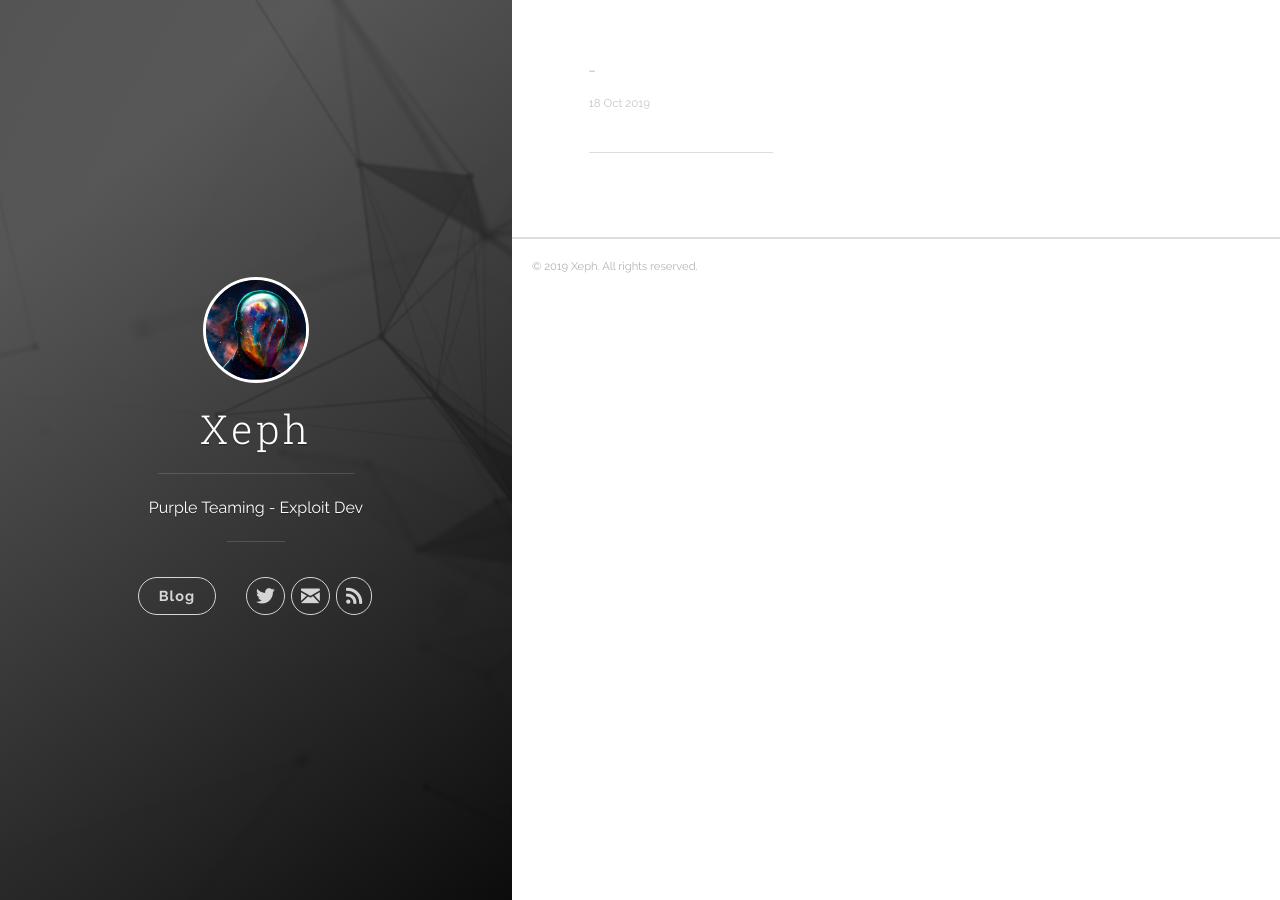
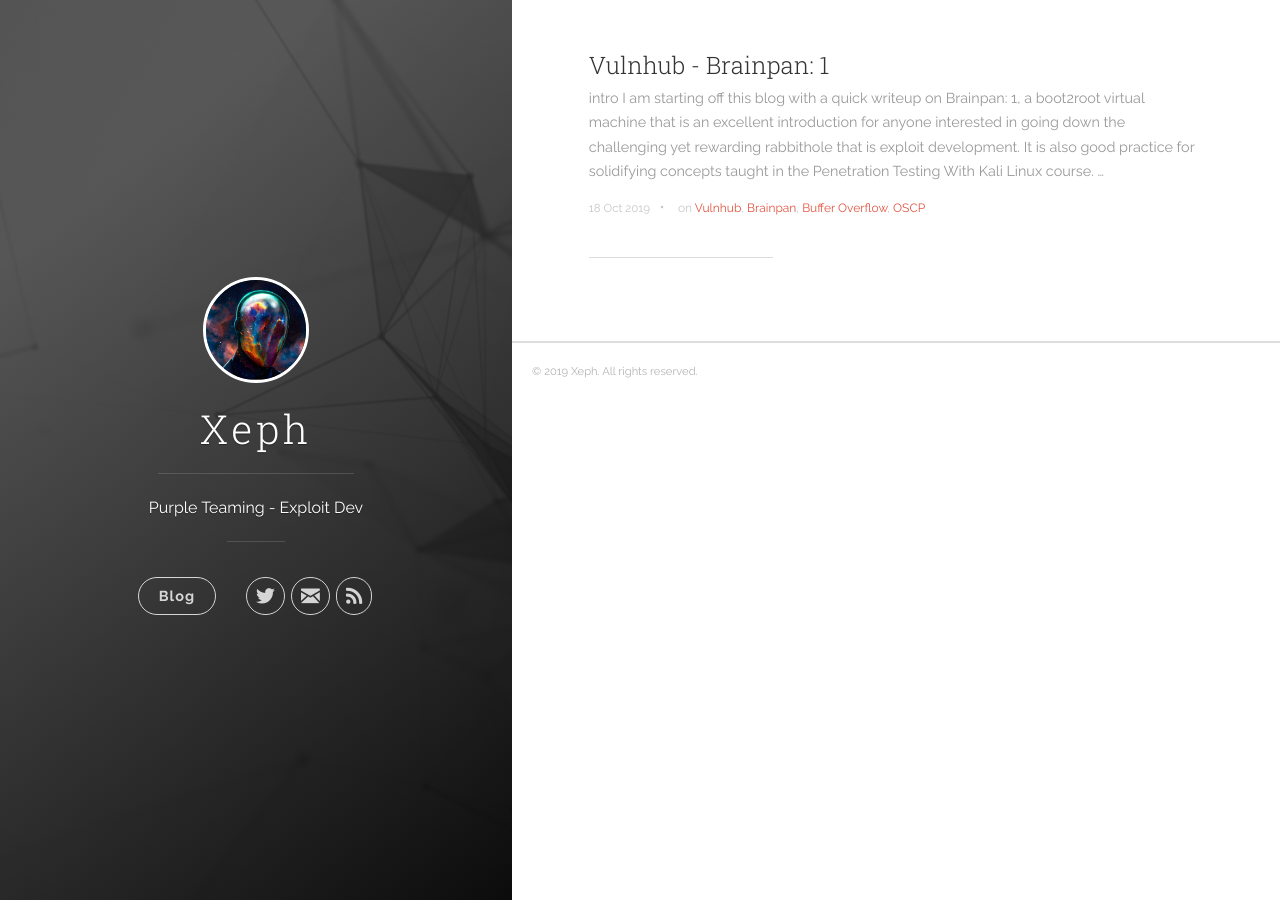
Before and after one commit to avocadosec/xepherus.github.io, a Jekyll site: the page built from index.html, in a window 1280 px wide. Built offline with Jekyll 4.4.1, drawn with Linux system fonts in a browser that asks for light colours; the list of posts is cut into pages by our own code.

Commit message:
Update 2019-10-18-Vulnhub-Brainpan-1.markdown

```diff
--- a/_posts/2019-10-18-Vulnhub-Brainpan-1.markdown
+++ b/_posts/2019-10-18-Vulnhub-Brainpan-1.markdown
@@ -1,12 +1,24 @@
 ---
 title:  "Vulnhub - Brainpan: 1"
 date:   2019-10-18 12:15:00
-categories: [Exploit Development]
-tags: [Exploit Development] [OSCP] [Buffer Overflow]
+categories: [Writeup]
+tags: [Vulnhub, Brainpan, Buffer Overflow, OSCP]
 ---
 
-WIP
+**intro**
+I am starting off this blog with a quick writeup on [Brainpan: 1][brainpan-link], a boot2root virtual machine that is an excellent introduction for anyone interested
+in going down the challenging yet rewarding rabbithole that is exploit development.
+It is also good practice for solidifying concepts taught in the Penetration Testing With Kali Linux course.
 
-[brainpan][brainpan]
+**Initial Discovery**
+After spinning up the VM, we are greeted with the login screen for the box.
+![](/images/brainpan-1/1.png)
 
-[brainpan]: https://www.vulnhub.com/entry/brainpan-1,51/
+The first step will be to find the IP address of the VM on our network. So we'll do a quick nmap -sn (No port scan) to find it.
+(IMAGE_2)
+
+Looks like we have an IP of (IP). Now lets move on to port scanning.
+
+After another nmap scan we are presented with the following ports.
+
+[brainpan-link]: https://www.vulnhub.com/entry/brainpan-1,51/
```
